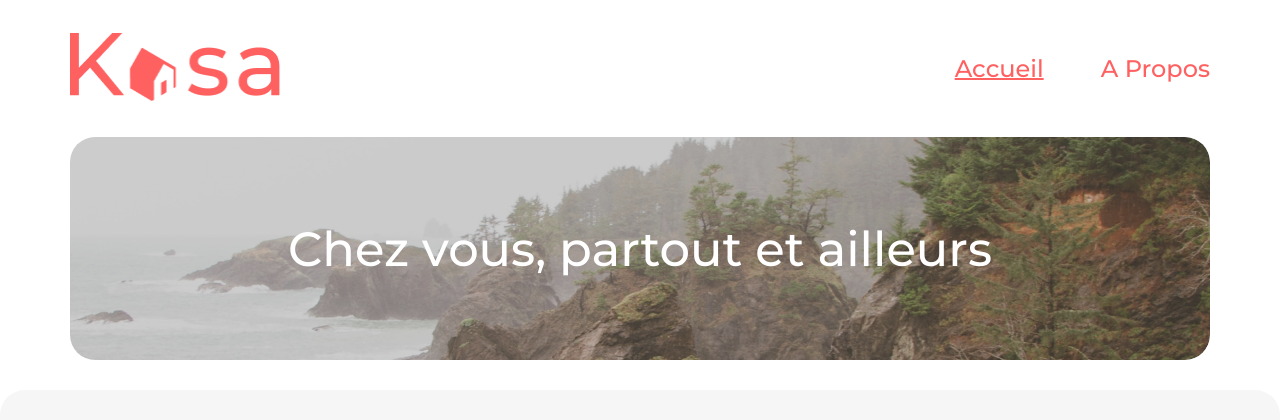
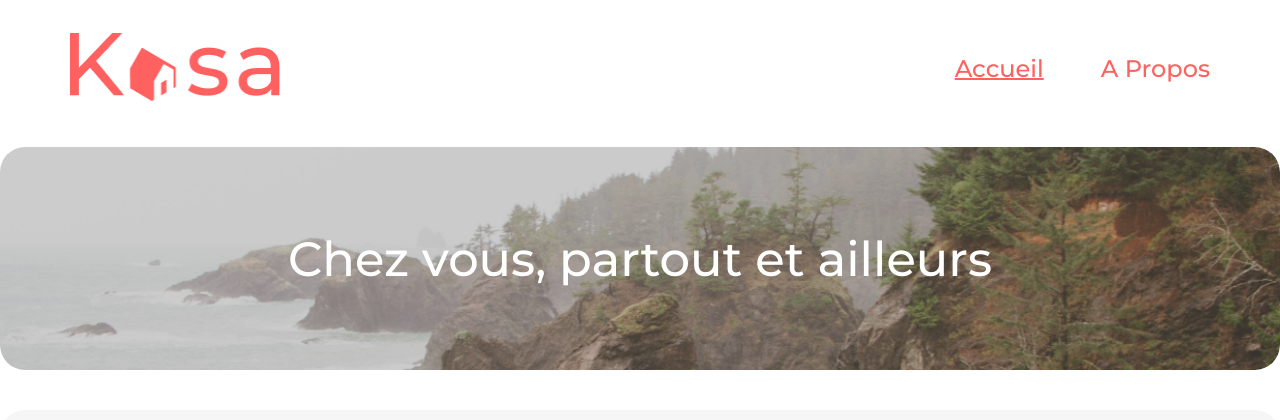
Before and after one commit to zlimteck/Kasa, a React (Create React App) app: page / in a window 1280 px wide. Shown: the top 420 px of the page. Built offline with nearby package versions, Linux system fonts and the light colour scheme.

Commit message:
Modify CSS

```diff
--- a/src/components/Banner/Banner.css
+++ b/src/components/Banner/Banner.css
@@ -4,7 +4,7 @@
     position: relative;
     overflow: hidden;
     border-radius: 25px;
-    margin: 30px 70px ;
+    margin: 40px 0px 40px 0px;
 }
 
 .banner_img {
@@ -38,7 +38,6 @@
 /* MediaQueries Tablet */
 @media screen and (max-width: 980px) {
     .banner {
-        margin: 30px 20px;
         height: 160px;
     }
     .banner_text_container {
```
